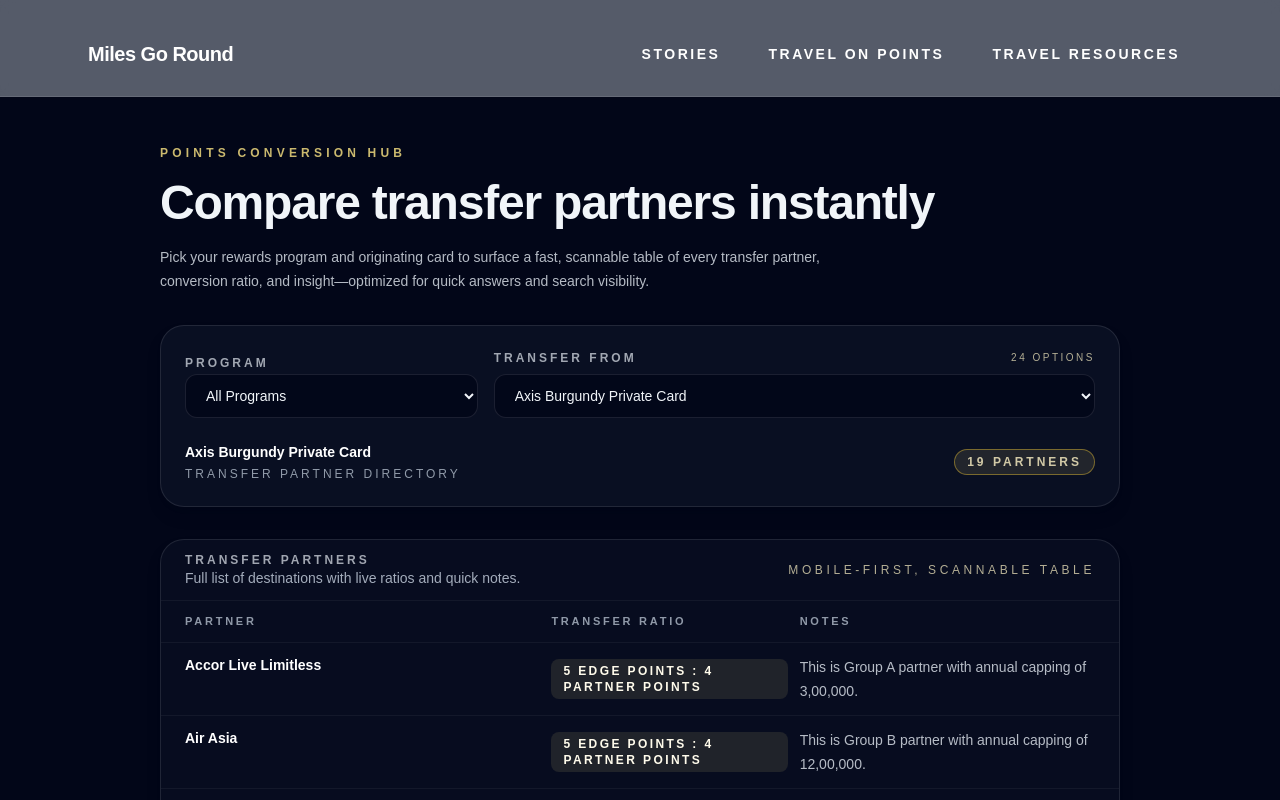
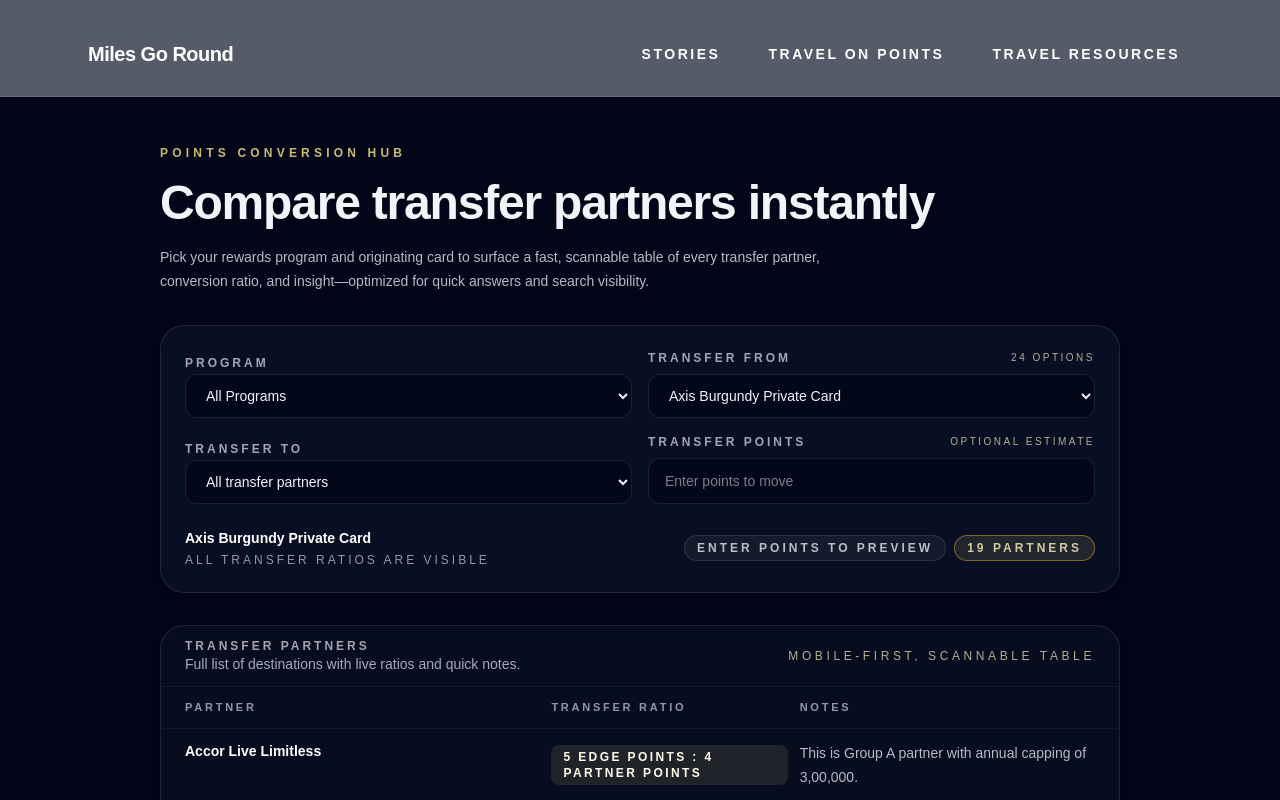
Before and after one commit to bansalmanik/travel-website, a Next.js app: page /pointsconversion in a window 1280 px wide. Shown: the top 800 px of the page. Built offline with nearby package versions, Linux system fonts and the light colour scheme.

Commit message:
Add transfer partner filter and estimator

```diff
--- a/app/pointsconversion/PointsConversionContent.tsx
+++ b/app/pointsconversion/PointsConversionContent.tsx
@@ -8,9 +8,27 @@ import type { Conversion } from "@/app/pointsconversion/types";
 type ConversionByFrom = Record<string, Conversion>;
 
 const ALL_PROGRAMS_OPTION = "All Programs";
+const ALL_PARTNERS_OPTION = "All transfer partners";
 
 const getProgramName = (conversion: Conversion) =>
   conversion.program ?? "Other";
+
+const parseTransferRatio = (rate: string) => {
+  const ratioMatch = rate.match(/([\d,.]+)[^:]*:\s*([\d,.]+)/);
+
+  if (!ratioMatch) {
+    return null;
+  }
+
+  const from = Number(ratioMatch[1].replace(/,/g, ""));
+  const to = Number(ratioMatch[2].replace(/,/g, ""));
+
+  if (Number.isNaN(from) || Number.isNaN(to) || from === 0) {
+    return null;
+  }
+
+  return { from, to };
+};
 
 type PartnerRow = {
   to: string;
@@ -27,6 +45,10 @@ export default function PointsConversionContent({ conversions }: PointsConversio
     ALL_PROGRAMS_OPTION
   );
   const [selectedFrom, setSelectedFrom] = useState(conversions[0]?.from ?? "");
+  const [selectedPartnerTo, setSelectedPartnerTo] = useState<string>(
+    ALL_PARTNERS_OPTION
+  );
+  const [transferPoints, setTransferPoints] = useState<string>("");
 
   const conversionsByFrom = useMemo(() => {
     return conversions.reduce((acc, conversion) => {
@@ -99,6 +121,66 @@ export default function PointsConversionContent({ conversions }: PointsConversio
     );
   }, [selectedConversion]);
 
+  const partnerOptions = useMemo(() => {
+    if (!partnerRows.length) {
+      return [];
+    }
+
+    const uniquePartners = Array.from(
+      new Set(partnerRows.map((partner) => partner.to))
+    ).sort((a, b) => a.localeCompare(b));
+
+    return [ALL_PARTNERS_OPTION, ...uniquePartners];
+  }, [partnerRows]);
+
+  const filteredPartnerRows = useMemo(() => {
+    if (selectedPartnerTo === ALL_PARTNERS_OPTION) {
+      return partnerRows;
+    }
+
+    return partnerRows.filter((partner) => partner.to === selectedPartnerTo);
+  }, [partnerRows, selectedPartnerTo]);
+
+  const selectedPartnerRate = useMemo(() => {
+    if (!selectedConversion || selectedPartnerTo === ALL_PARTNERS_OPTION) {
+      return null;
+    }
+
+    return (
+      selectedConversion.rates.find((rate) =>
+        rate.partners.some((partner) => partner.to === selectedPartnerTo)
+      ) ?? null
+    );
+  }, [selectedConversion, selectedPartnerTo]);
+
+  const calculatedPartnerPoints = useMemo(() => {
+    if (!selectedPartnerRate) {
+      return null;
+    }
+
+    const parsedRatio = parseTransferRatio(selectedPartnerRate.rate);
+    const pointsToTransfer = Number(transferPoints);
+
+    if (!parsedRatio || Number.isNaN(pointsToTransfer) || pointsToTransfer <= 0) {
+      return null;
+    }
+
+    return (pointsToTransfer * parsedRatio.to) / parsedRatio.from;
+  }, [selectedPartnerRate, transferPoints]);
+
+  const formattedPartnerPoints = useMemo(() => {
+    if (calculatedPartnerPoints === null) {
+      return null;
+    }
+
+    const hasFraction = calculatedPartnerPoints % 1 !== 0;
+
+    return new Intl.NumberFormat("en-US", {
+      maximumFractionDigits: hasFraction ? 2 : 0,
+      minimumFractionDigits: hasFraction ? 2 : 0,
+    }).format(calculatedPartnerPoints);
+  }, [calculatedPartnerPoints]);
+
   const handleProgramChange = (event: ChangeEvent<HTMLSelectElement>) => {
     const newProgram = event.target.value;
     setSelectedProgramName(newProgram);
@@ -115,10 +197,22 @@ export default function PointsConversionContent({ conversions }: PointsConversio
       .sort((a, b) => a.localeCompare(b))[0];
 
     setSelectedFrom(nextFromOption ?? "");
+    setSelectedPartnerTo(ALL_PARTNERS_OPTION);
+    setTransferPoints("");
   };
 
   const handleFromChange = (event: ChangeEvent<HTMLSelectElement>) => {
     setSelectedFrom(event.target.value);
+    setSelectedPartnerTo(ALL_PARTNERS_OPTION);
+    setTransferPoints("");
+  };
+
+  const handlePartnerChange = (event: ChangeEvent<HTMLSelectElement>) => {
+    setSelectedPartnerTo(event.target.value);
+  };
+
+  const handleTransferPointsChange = (event: ChangeEvent<HTMLInputElement>) => {
+    setTransferPoints(event.target.value);
   };
 
   return (
@@ -138,7 +232,7 @@ export default function PointsConversionContent({ conversions }: PointsConversio
         </header>
 
         <section className="rounded-3xl border border-white/10 bg-slate-900/60 p-4 shadow-lg shadow-slate-950/30 sm:p-6">
-          <div className="grid gap-4 sm:grid-cols-3 sm:items-end">
+          <div className="grid gap-4 sm:grid-cols-2 sm:items-end">
             <label className="space-y-2">
               <span className="text-xs font-semibold uppercase tracking-[0.25em] text-slate-200/70">
                 Program
@@ -157,7 +251,7 @@ export default function PointsConversionContent({ conversions }: PointsConversio
               </select>
             </label>
 
-            <label className="space-y-2 sm:col-span-2">
+            <label className="space-y-2">
               <div className="flex items-center justify-between text-xs font-semibold uppercase tracking-[0.25em] text-slate-200/70">
                 <span>Transfer from</span>
                 <span className="text-[10px] font-medium uppercase tracking-[0.25em] text-amber-100/70">
@@ -184,20 +278,78 @@ export default function PointsConversionContent({ conversions }: PointsConversio
                 )}
               </select>
             </label>
+
+            <label className="space-y-2">
+              <span className="text-xs font-semibold uppercase tracking-[0.25em] text-slate-200/70">
+                Transfer to
+              </span>
+              <select
+                value={partnerOptions.length === 0 ? "" : selectedPartnerTo}
+                onChange={handlePartnerChange}
+                className="w-full rounded-xl border border-white/10 bg-slate-950/80 px-4 py-3 text-sm text-slate-100 transition focus:border-amber-300 focus:outline-none focus:ring-2 focus:ring-amber-300/30"
+                aria-label="Select the transfer destination"
+                disabled={partnerOptions.length === 0}
+              >
+                {partnerOptions.length === 0 ? (
+                  <option value="" disabled>
+                    No partners available
+                  </option>
+                ) : (
+                  partnerOptions.map((option) => (
+                    <option key={option} value={option}>
+                      {option}
+                    </option>
+                  ))
+                )}
+              </select>
+            </label>
+
+            <label className="space-y-2">
+              <div className="flex items-center justify-between text-xs font-semibold uppercase tracking-[0.25em] text-slate-200/70">
+                <span>Transfer points</span>
+                <span className="text-[10px] font-medium uppercase tracking-[0.25em] text-amber-100/70">
+                  Optional estimate
+                </span>
+              </div>
+              <input
+                type="number"
+                min="0"
+                inputMode="numeric"
+                value={transferPoints}
+                onChange={handleTransferPointsChange}
+                className="w-full rounded-xl border border-white/10 bg-slate-950/80 px-4 py-3 text-sm text-slate-100 transition focus:border-amber-300 focus:outline-none focus:ring-2 focus:ring-amber-300/30"
+                placeholder="Enter points to move"
+                aria-label="Enter how many points you want to transfer"
+              />
+            </label>
           </div>
 
-          <div className="mt-6 grid gap-4 sm:grid-cols-[1fr_auto] sm:items-center">
-            <div className="text-sm text-slate-200/80">
+          <div className="mt-6 grid gap-3 sm:grid-cols-[1fr_auto] sm:items-center">
+            <div className="space-y-1 text-sm text-slate-200/80">
               <p className="font-semibold text-white">
                 {normalizedSelectedFrom || "Choose a card"}
               </p>
-              <p className="mt-1 text-xs uppercase tracking-[0.25em] text-slate-300/70">
-                Transfer partner directory
+              <p className="text-xs uppercase tracking-[0.25em] text-slate-300/70">
+                {selectedPartnerTo === ALL_PARTNERS_OPTION
+                  ? "All transfer ratios are visible"
+                  : `Focused on ${selectedPartnerTo}`}
               </p>
             </div>
-            <span className="inline-flex items-center justify-center rounded-full border border-amber-300/40 bg-amber-200/10 px-3 py-1 text-xs font-semibold uppercase tracking-[0.25em] text-amber-100/80">
-              {partnerRows.length} partners
-            </span>
+            <div className="flex flex-wrap items-center justify-start gap-2 sm:justify-end">
+              {formattedPartnerPoints ? (
+                <span className="inline-flex items-center gap-2 rounded-full border border-emerald-300/30 bg-emerald-200/10 px-3 py-1 text-xs font-semibold uppercase tracking-[0.2em] text-emerald-100">
+                  <span className="h-2 w-2 rounded-full bg-emerald-200" aria-hidden />
+                  ≈ {formattedPartnerPoints} partner points
+                </span>
+              ) : (
+                <span className="inline-flex items-center justify-center rounded-full border border-white/10 bg-white/5 px-3 py-1 text-xs font-semibold uppercase tracking-[0.25em] text-slate-200/80">
+                  Enter points to preview
+                </span>
+              )}
+              <span className="inline-flex items-center justify-center rounded-full border border-amber-300/40 bg-amber-200/10 px-3 py-1 text-xs font-semibold uppercase tracking-[0.25em] text-amber-100/80">
+                {filteredPartnerRows.length} partners
+              </span>
+            </div>
           </div>
         </section>
 
@@ -216,7 +368,7 @@ export default function PointsConversionContent({ conversions }: PointsConversio
             </div>
           </div>
 
-          {partnerRows.length === 0 ? (
+          {filteredPartnerRows.length === 0 ? (
             <div className="px-4 py-10 text-center sm:px-6">
               <p className="text-base font-semibold text-white">No partners to show yet</p>
               <p className="mt-2 text-sm text-slate-200/80">
@@ -231,7 +383,7 @@ export default function PointsConversionContent({ conversions }: PointsConversio
                 <span className="hidden sm:block">Notes</span>
               </div>
 
-              {partnerRows.map((partner) => (
+              {filteredPartnerRows.map((partner) => (
                 <div
                   key={`${partner.to}-${partner.rate}`}
                   className="grid grid-cols-2 gap-3 px-4 py-3 text-sm text-slate-100 sm:grid-cols-[1.2fr_0.8fr_1fr] sm:px-6"
```
